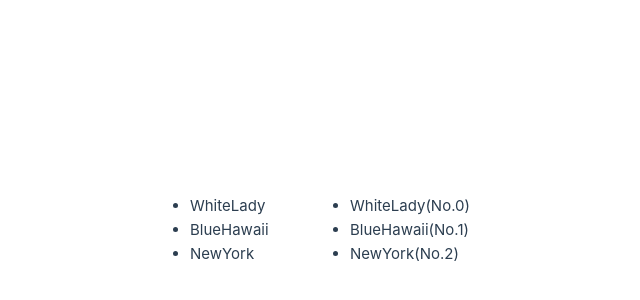
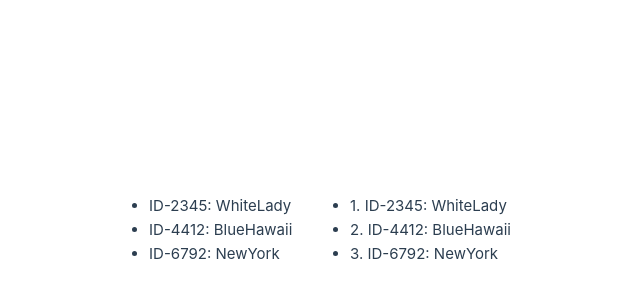
Before and after one commit to koyamal/pra_vue3, a Vue app in the folder Vue3FrontDevTextBook/chap06/controlDirective/: page / in a window 1280 px wide. Shown: the part 170-470 px from the top of the page, without its empty margins (330-970 px from the left). Built offline with nearby package versions, Linux system fonts and the light colour scheme.

Commit message:
Use v-for

```diff
--- a/Vue3FrontDevTextBook/chap06/controlDirective/src/App.vue
+++ b/Vue3FrontDevTextBook/chap06/controlDirective/src/App.vue
@@ -1,23 +1,29 @@
 <script setup lang="ts">
 import {ref} from "vue";
 
-const cocktailListInit: string[] = ["WhiteLady", "BlueHawaii", "NewYork"];
+const cocktailListInit: {[key: number]: string} = {
+  2345: "WhiteLady",
+  4412: "BlueHawaii",
+  6792: "NewYork",
+};
 const cocktailList = ref(cocktailListInit);
 </script>
 
 <template>
   <ul>
     <li
-      v-for="cocktailName in cocktailList"
-      v-bind:key="cocktailName">
-      {{ cocktailName }}
+      v-for="(cocktailName, id) in cocktailList"
+      v-bine:key="'cocktailList' + id"
+    >
+      ID-{{ id }}: {{ cocktailName }}
     </li>
   </ul>
   <ul>
     <li
-      v-for="(cocketailName, index) in cocktailList"
-      v-bind:key="cocketailName">
-      {{ cocketailName }}(No.{{ index }})
+      v-for="(cocktailName, id, index) in cocktailList"
+      v-bine:key="'cocktailListwith' + id"
+    >
+      {{ index + 1 }}. ID-{{ id }}: {{ cocktailName }}
     </li>
   </ul>
 </template>
```
